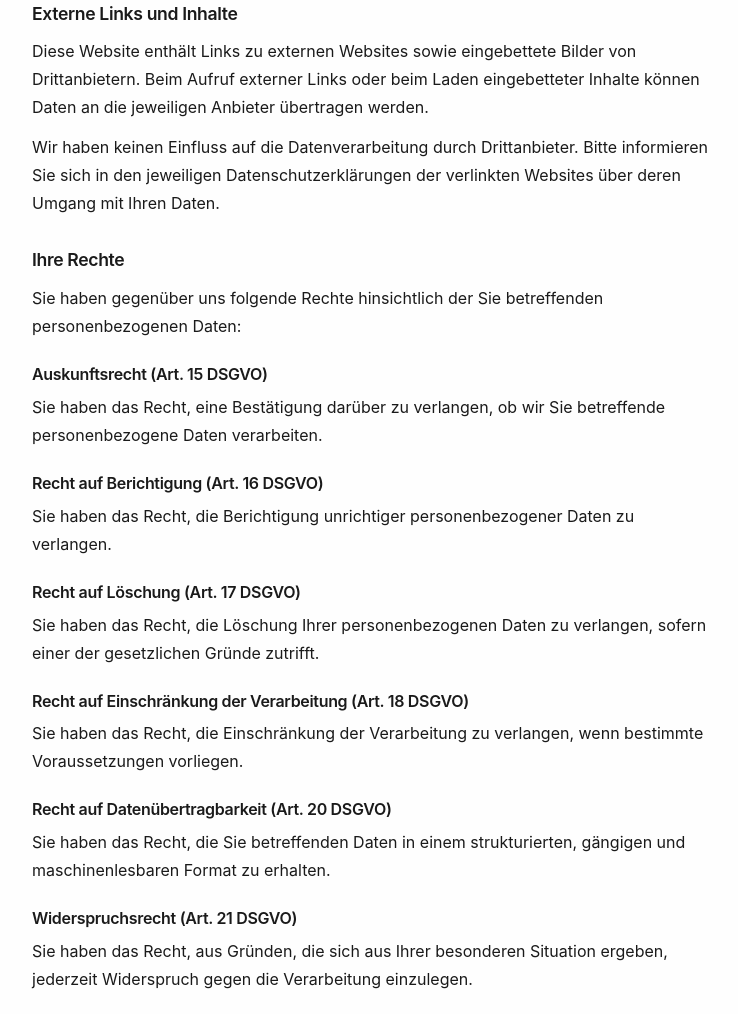
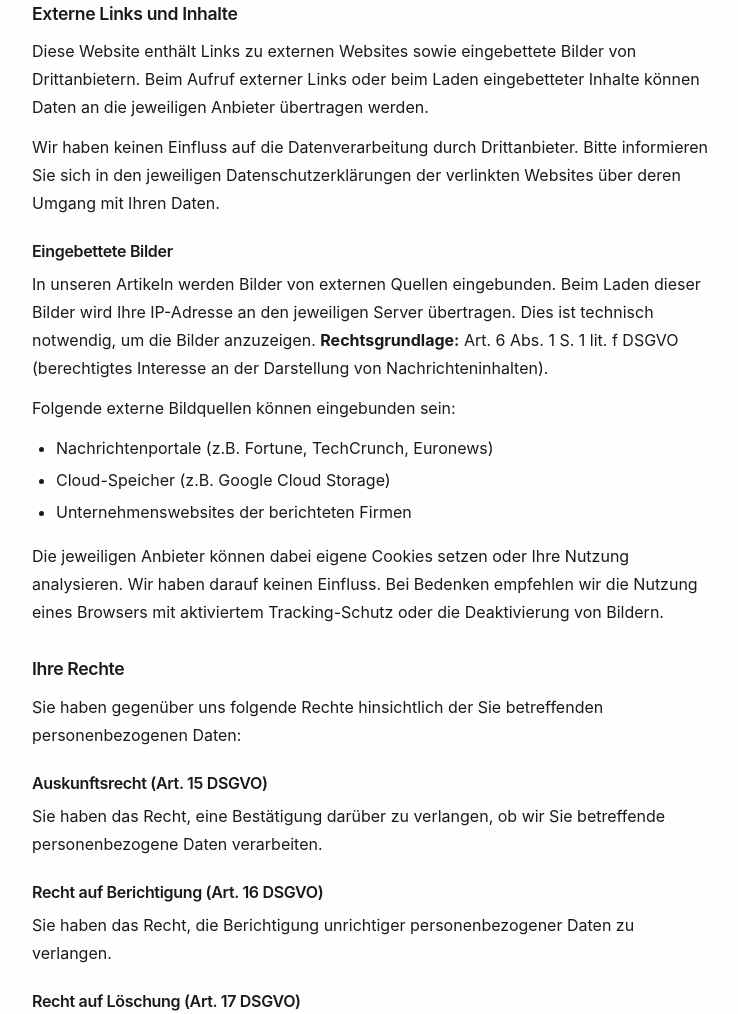
Before and after one commit to bks-lab/bks-news, an Astro site: page /bks-news/datenschutz in a window 1280 px wide. Shown: the part 1902-2916 px from the top of the page, without its empty margins (268-1006 px from the left). Built offline with nearby package versions, Linux system fonts and the light colour scheme; Astro itself is replaced by a stand-in of ours.

Commit message:
fix: Datenschutz und Impressum rechtlich vervollständigt
- Eingebettete Bilder explizit in Datenschutzerklärung
- Externe Bildquellen aufgelistet (Fortune, TechCrunch, etc.)
- Rechtsgrundlage für Bildeinbindung (Art. 6 Abs. 1 lit. f)
- Haftung für Links: Kontakt für Meldungen hinzugefügt
- Hinweis auf Tracking-Schutz für Nutzer

```diff
--- a/src/pages/datenschutz.astro
+++ b/src/pages/datenschutz.astro
@@ -88,6 +88,22 @@ import Base from '../layouts/Base.astro';
       </p>
       <p>
         Wir haben keinen Einfluss auf die Datenverarbeitung durch Drittanbieter. Bitte informieren Sie sich in den jeweiligen Datenschutzerklärungen der verlinkten Websites über deren Umgang mit Ihren Daten.
+      </p>
+
+      <h3>Eingebettete Bilder</h3>
+      <p>
+        In unseren Artikeln werden Bilder von externen Quellen eingebunden. Beim Laden dieser Bilder wird Ihre IP-Adresse an den jeweiligen Server übertragen. Dies ist technisch notwendig, um die Bilder anzuzeigen. <strong>Rechtsgrundlage:</strong> Art. 6 Abs. 1 S. 1 lit. f DSGVO (berechtigtes Interesse an der Darstellung von Nachrichteninhalten).
+      </p>
+      <p>
+        Folgende externe Bildquellen können eingebunden sein:
+      </p>
+      <ul>
+        <li>Nachrichtenportale (z.B. Fortune, TechCrunch, Euronews)</li>
+        <li>Cloud-Speicher (z.B. Google Cloud Storage)</li>
+        <li>Unternehmenswebsites der berichteten Firmen</li>
+      </ul>
+      <p>
+        Die jeweiligen Anbieter können dabei eigene Cookies setzen oder Ihre Nutzung analysieren. Wir haben darauf keinen Einfluss. Bei Bedenken empfehlen wir die Nutzung eines Browsers mit aktiviertem Tracking-Schutz oder die Deaktivierung von Bildern.
       </p>
     </section>
 
```
Also changed, not shown: src/pages/impressum.astro (+5 -2 lines).
